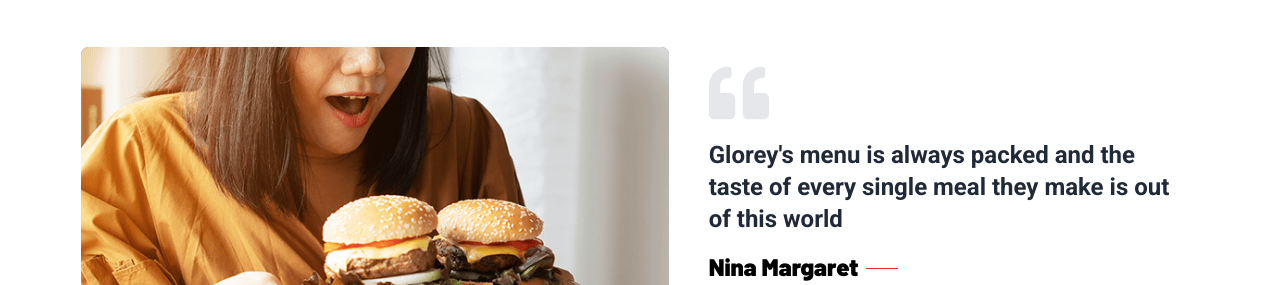
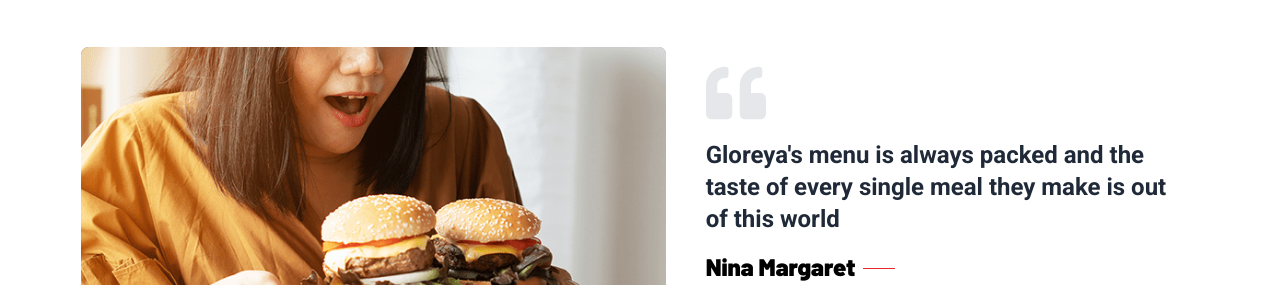
Before and after one commit to PoseyXyz/gloreya, a React (Create React App) app: page / in a window 1280 px wide. Shown: the part 4660-4945 px from the top of the page. Built offline with nearby package versions, Linux system fonts and the light colour scheme.

Commit message:
Fixed typo in testimonials component

```diff
--- a/src/components/Testimonial.js
+++ b/src/components/Testimonial.js
@@ -18,7 +18,7 @@ function Testimonial(props) {
                     </div>
                     <div className="mt-4 flex flex-col gap-4 px-4">
                         <i className="text-6xl text-gray-200"><FaQuoteLeft/></i>
-                        <p className="text-gray-800 font-bold text-2xl">Glorey's menu is always packed and the taste of every single meal they make is out of this world</p>
+                        <p className="text-gray-800 font-bold text-2xl">Gloreya's menu is always packed and the taste of every single meal they make is out of this world</p>
                         <div className="flex flex-col">
                             <span className="flex gap-2 items-center">
                             <h4 className="text-2xl font-black">Nina Margaret</h4>
```
